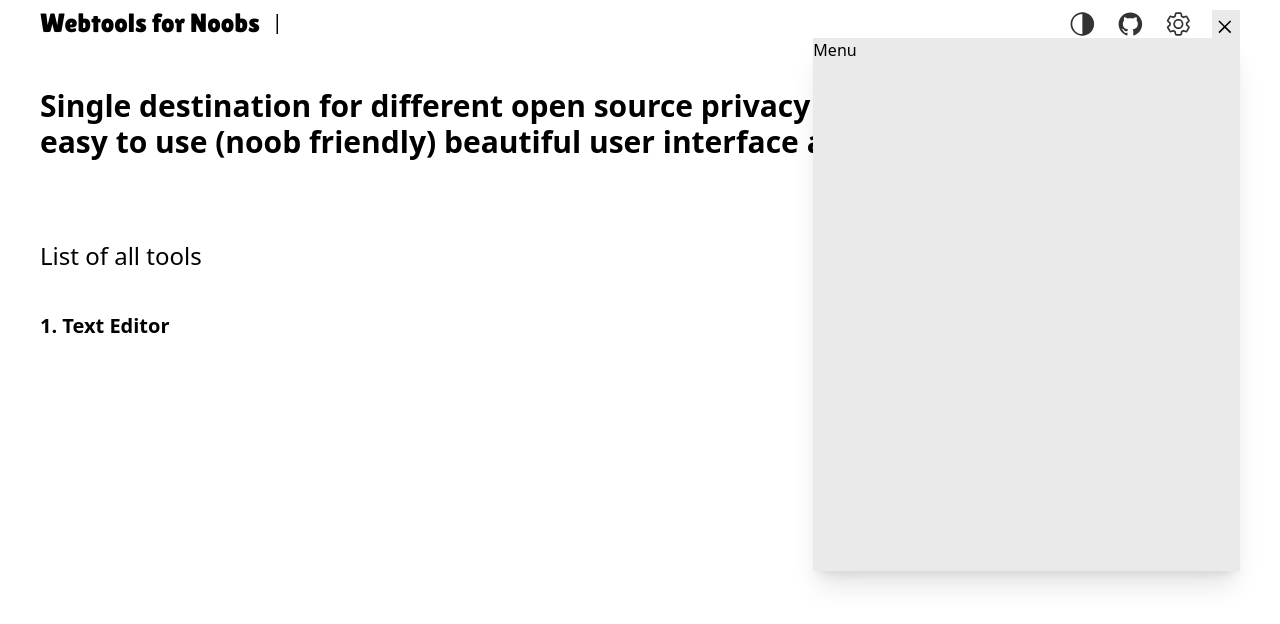
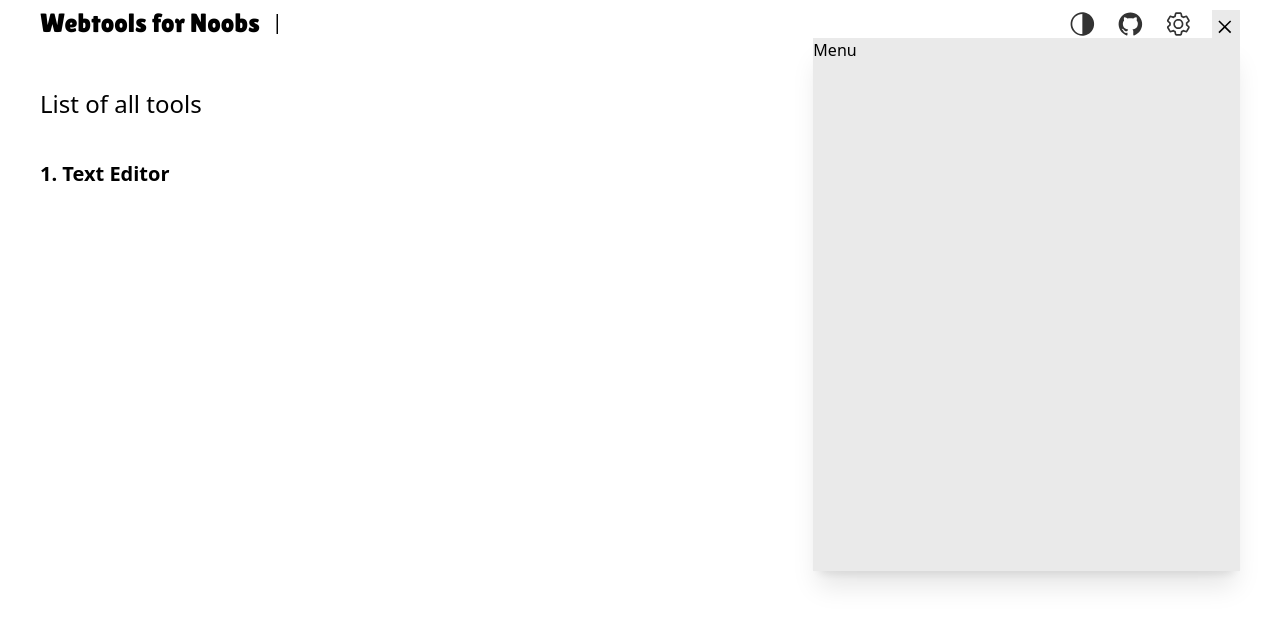
Before and after one commit to RadioRambo/webtools, a SvelteKit app: page / in a window 1280 px wide. Both pictures are taken after a click on the icon 1226 px from the left and 24 px from the top of the page. Shown: the top 624 px of the page. Built offline with nearby package versions, Linux system fonts and the light colour scheme.

Commit message:
Close modals when clicked outside & homepage changes

```diff
--- a/src/routes/+page.svelte
+++ b/src/routes/+page.svelte
@@ -3,8 +3,8 @@
 </script>
 
 <Header />
-	<p class="font-semibold text-3xl px-10 py-10">Single destination for different open source privacy respecting web tools with easy to use (noob friendly) beautiful user interface and essential features.</p>
-<div class="px-10 bg-white">
+
+<div class="px-10 bg-white h-screen">
 	<h2 class="text-2xl py-10">List of all tools</h2>
 
 	<ol>
--- a/src/routes/components/Header.svelte
+++ b/src/routes/components/Header.svelte
@@ -1,4 +1,4 @@
-<script>
+<script lang="ts">
 	// use [] for hexcolor codes and for tailwind colors text-red-900
 	export let header1 = 'bg-white';
 	export let primaryaccent = 'black';
@@ -14,9 +14,23 @@
 	function showSettings() {
 		showSettingsVisible = !showSettingsVisible;
 	}
+	function closeAllModalsWhenClickedOutside(): void {
+		if (showMenuVisible) {
+			showMenuVisible = false;
+		}
+		if (showSettingsVisible) {
+			showSettingsVisible = false;
+		}
+	}
 </script>
 
 <html lang="en">
+	<div
+	class=" w-full h-full hidden fixed "
+	class:showsettings={showSettingsVisible}
+	class:showmenu={showMenuVisible}
+	on:click={closeAllModalsWhenClickedOutside}
+></div>
 	<body class="bg-[#EAEAEA]">
 		<div class="">
 			<nav class="md:hidden">
@@ -287,6 +301,7 @@
 			</nav>
 		</div>
 	</body>
+
 </html>
 
 <style>
```
